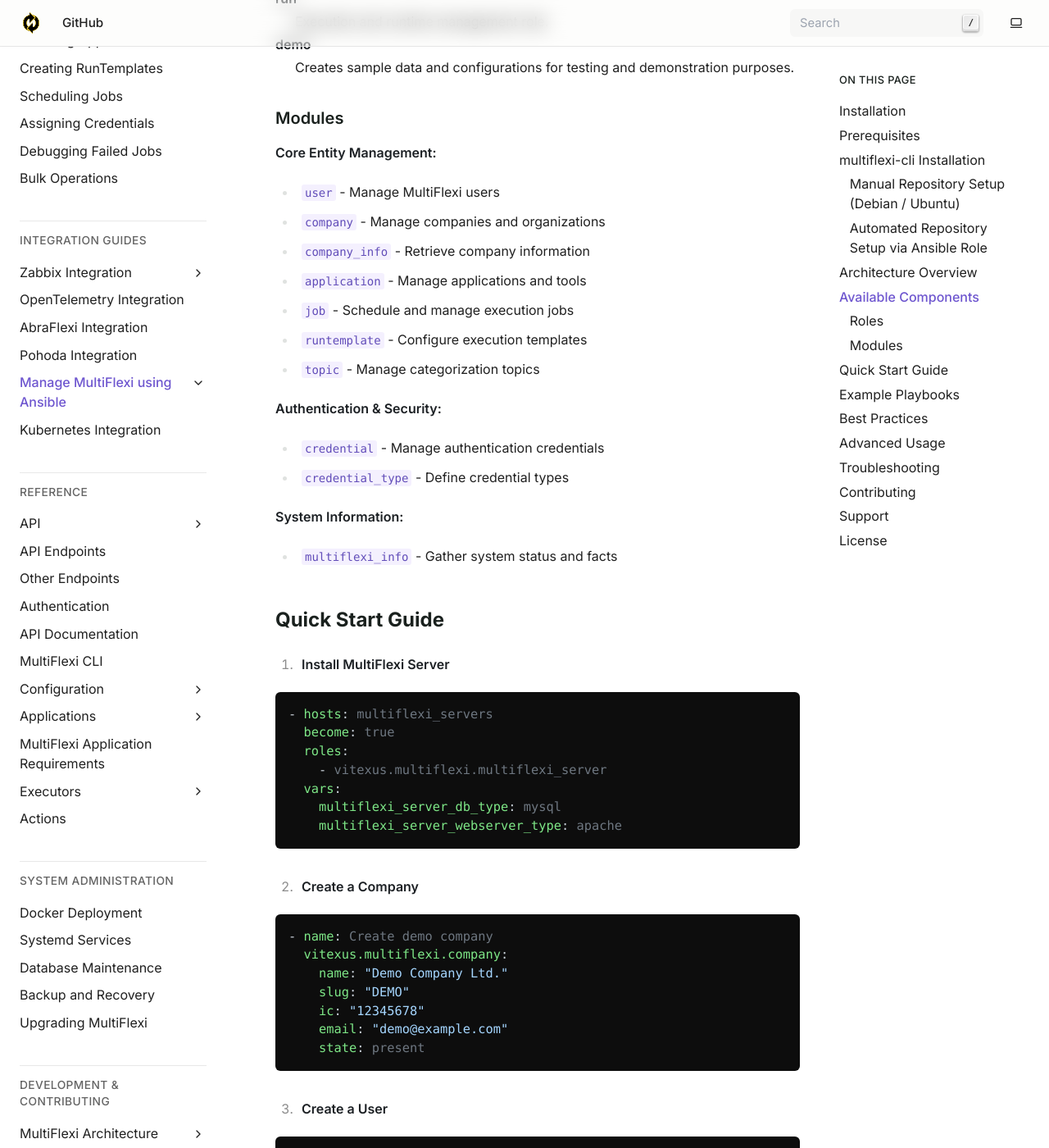
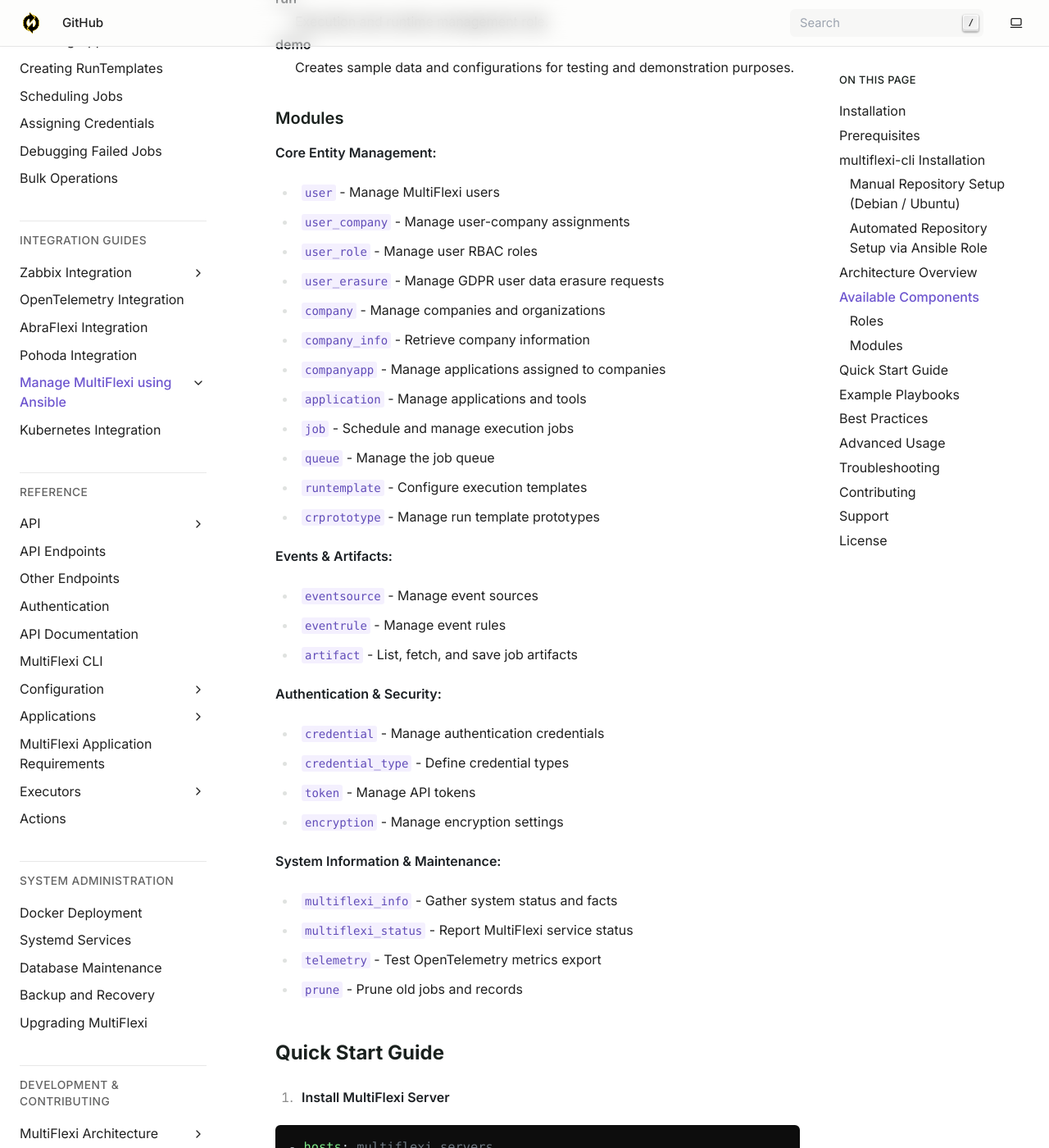
Before and after one commit to VitexSoftware/multiflexi-doc-en, a Sphinx documentation site: the page built from source/integrations/ansible.rst, in a window 1280 px wide and 1400 px high, scrolled down 3359 px. Shown: the whole window at 82% size. Built offline with Sphinx 7.4.7, drawn with Linux system fonts in a browser that asks for light colours.

Commit message:
Document new Ansible modules for collection v1.4.0
Add telemetry, user_company, user_role, user_erasure and other shipping
modules to the Ansible integration module reference.

Co-Authored-By: Claude Opus 4.8 <noreply@anthropic.com>

```diff
--- a/source/integrations/ansible.rst
+++ b/source/integrations/ansible.rst
@@ -138,21 +138,37 @@ Modules
 **Core Entity Management:**
 
 - ``user`` - Manage MultiFlexi users
+- ``user_company`` - Manage user-company assignments
+- ``user_role`` - Manage user RBAC roles
+- ``user_erasure`` - Manage GDPR user data erasure requests
 - ``company`` - Manage companies and organizations
 - ``company_info`` - Retrieve company information
+- ``companyapp`` - Manage applications assigned to companies
 - ``application`` - Manage applications and tools
 - ``job`` - Schedule and manage execution jobs
+- ``queue`` - Manage the job queue
 - ``runtemplate`` - Configure execution templates
-- ``topic`` - Manage categorization topics
+- ``crprototype`` - Manage run template prototypes
+
+**Events & Artifacts:**
+
+- ``eventsource`` - Manage event sources
+- ``eventrule`` - Manage event rules
+- ``artifact`` - List, fetch, and save job artifacts
 
 **Authentication & Security:**
 
 - ``credential`` - Manage authentication credentials
 - ``credential_type`` - Define credential types
+- ``token`` - Manage API tokens
+- ``encryption`` - Manage encryption settings
 
-**System Information:**
+**System Information & Maintenance:**
 
 - ``multiflexi_info`` - Gather system status and facts
+- ``multiflexi_status`` - Report MultiFlexi service status
+- ``telemetry`` - Test OpenTelemetry metrics export
+- ``prune`` - Prune old jobs and records
 
 Quick Start Guide
 ------------------
```
